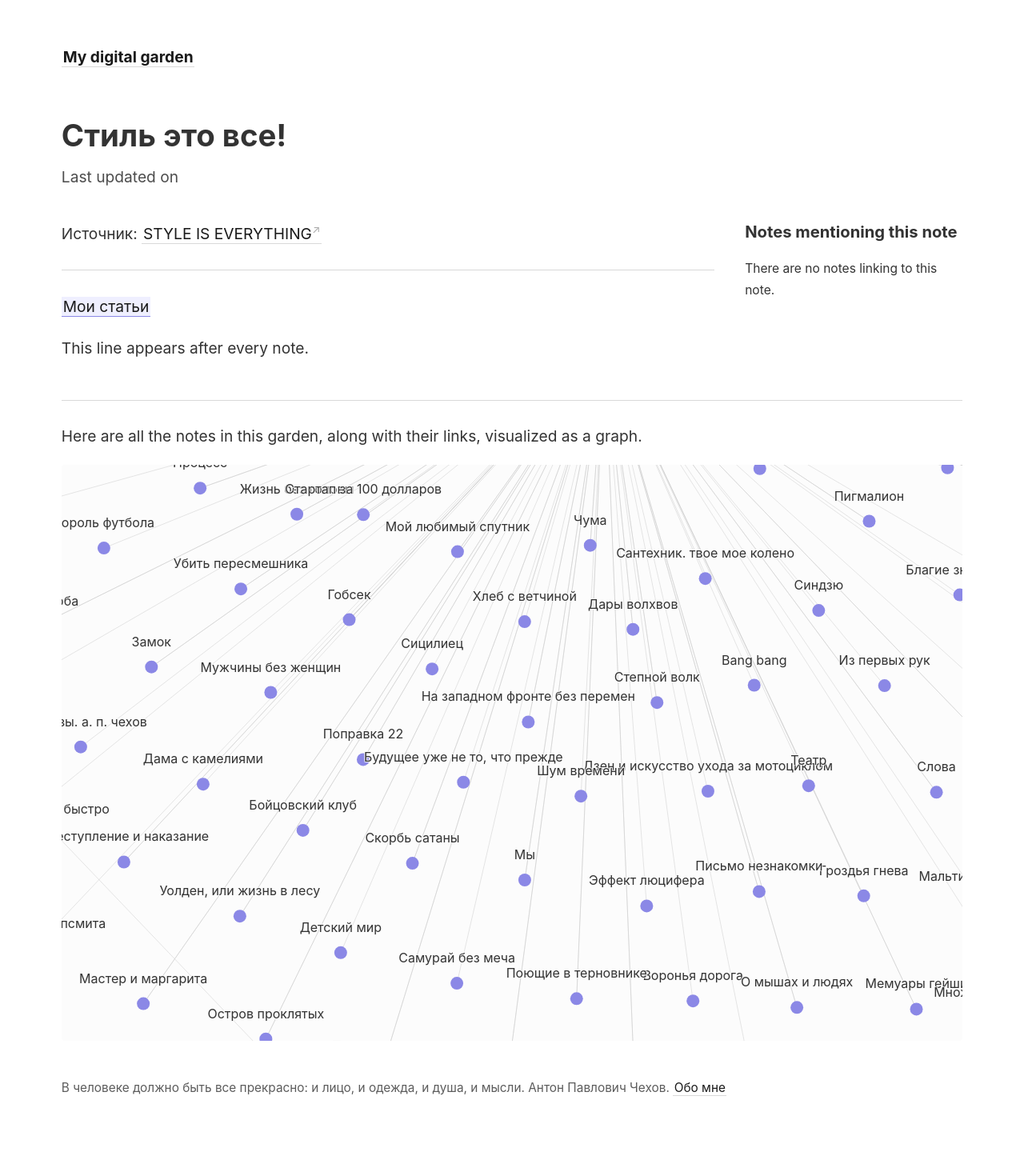
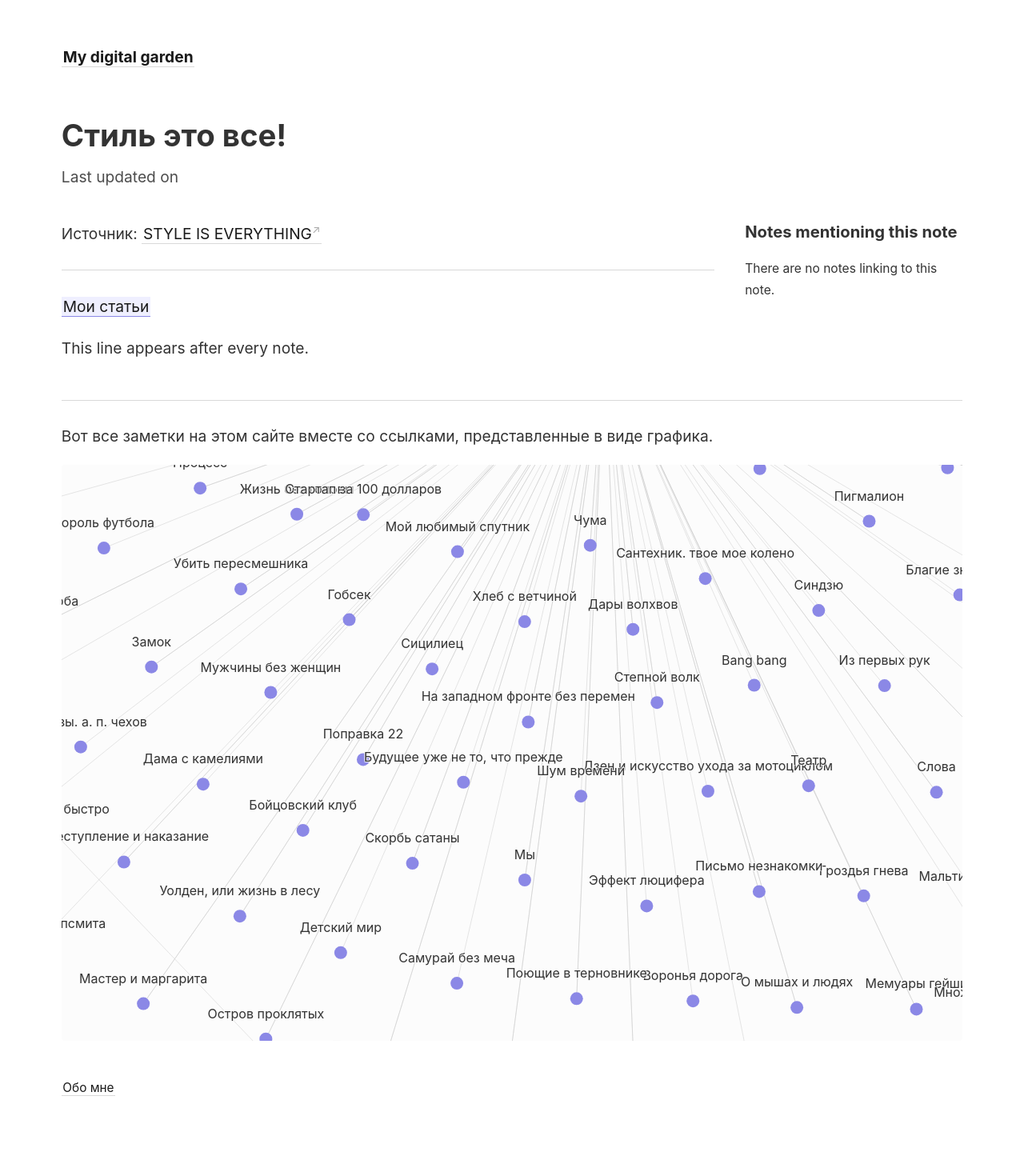
Before and after one commit to khuseynx/my-digital-garden, a Jekyll site: the page built from _notes/Стиль - это все!.md, in a window 1280 px wide. Shown: the whole page at 80% size. Built offline with Jekyll 4.4.1, drawn with Linux system fonts in a browser that asks for light colours.

Commit message:
deleted html files and edited some code

```diff
--- a/_includes/footer.html
+++ b/_includes/footer.html
@@ -1,2 +1 @@
-В человеке должно быть все прекрасно: и лицо, и одежда, и душа, и мысли. Антон Павлович Чехов.
 <a class="internal-link" href="{{ site.baseurl }}/about">Обо мне</a>
--- a/_layouts/note.html
+++ b/_layouts/note.html
@@ -42,6 +42,6 @@ layout: default
 
 <hr>
 
-<p>Here are all the notes in this garden, along with their links, visualized as a graph.</p>
+<p>Вот все заметки на этом сайте вместе со ссылками, представленные в виде графика.</p>
 
 {% include notes_graph.html %}
```
Also changed, not shown: assets/image.jpg (deleted), 1 other file.
